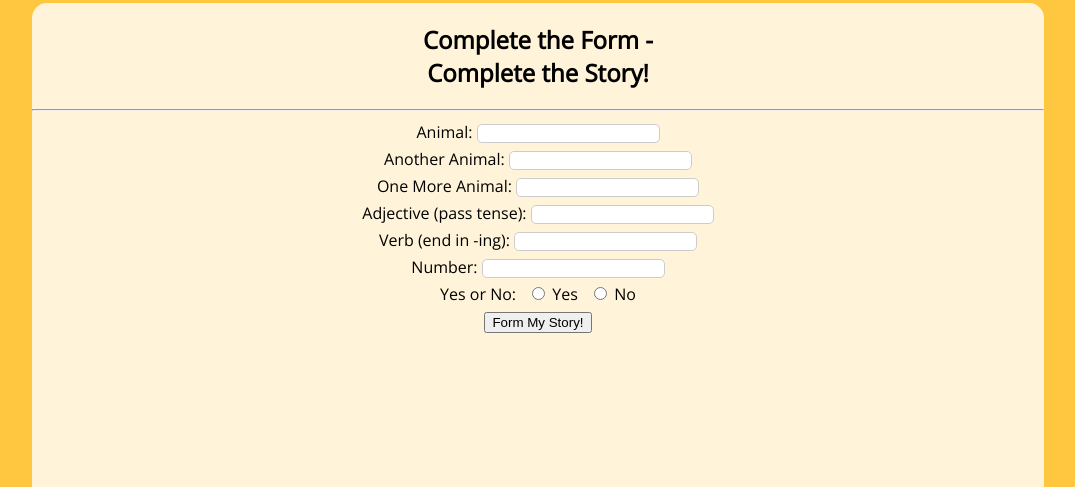
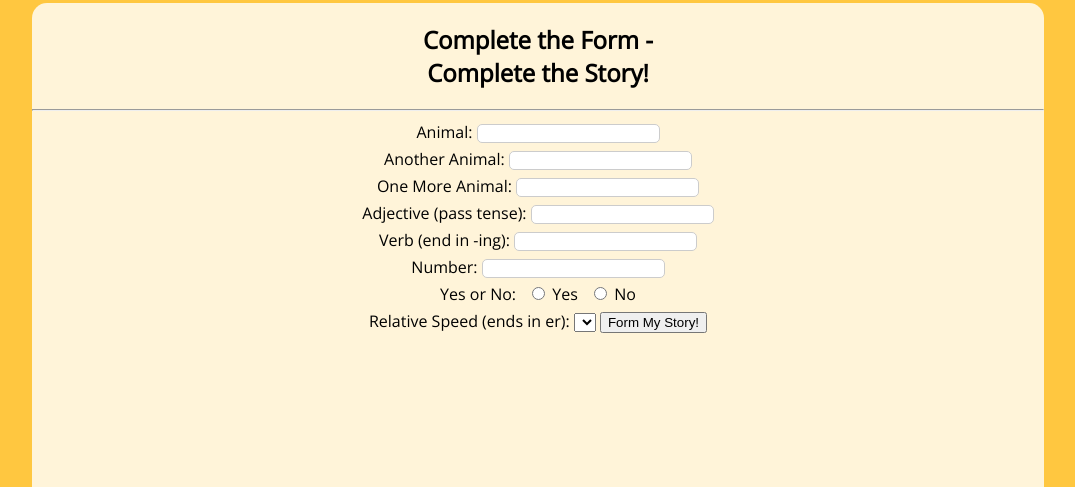
Before and after one commit to JayleneD2/FormAstory, a plain HTML site: page index.html in a window 1280 px wide. Shown: the part 313-800 px from the top of the page, without its empty margins (102-1177 px from the left). Drawn offline with nearby package versions, Linux system fonts and the light colour scheme.

Commit message:
add drop down menu

```diff
--- a/index.html
+++ b/index.html
@@ -59,7 +59,11 @@
 
         <br>
 
+        <label>Relative Speed (ends in er):</label>
+        <select id="speed" name="speed" required>
 
+
+        </select>
 
         </span>
         <input type="submit" value="Form My Story!">
```
